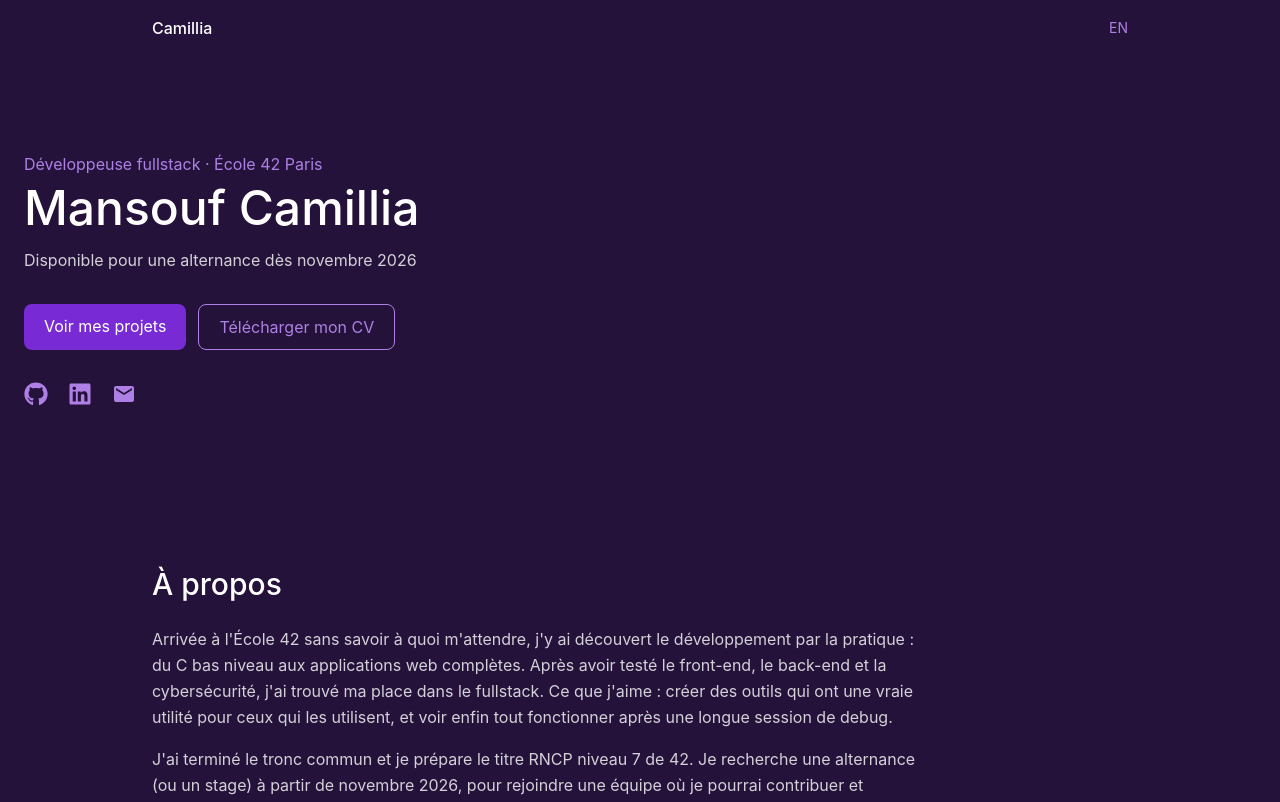
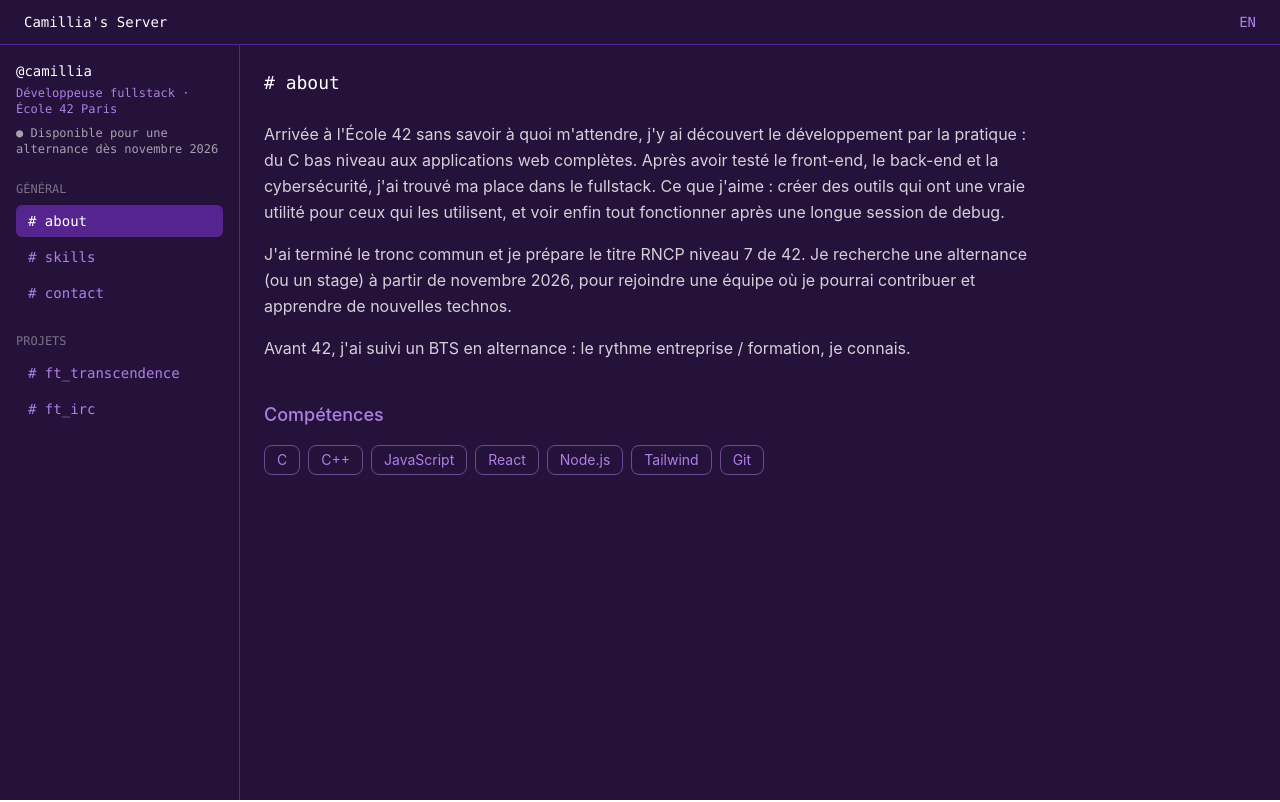
Before and after one commit to Camillia9/Portfolio, a React app: page / in a window 1280 px wide. Shown: the top 802 px of the page. Built offline with nearby package versions, Linux system fonts and the light colour scheme; the HTML template or start-up script is replaced by a standard one.

Commit message:
Page About + responsive

```diff
--- a/src/App.jsx
+++ b/src/App.jsx
@@ -1,15 +1,33 @@
-import { Navbar } from './components/Navbar'
-import { Hero } from './components/Hero'
+import { useState } from 'react'
+import Navbar from './components/Navbar'
+import Sidebar from './components/Sidebar'
 import About from './components/About'
+import MobileChannels from './components/MobileChannels'
 
-function App() {
+export default function App() {
+  const [activeChannel, setActiveChannel] = useState('about')
+
   return (
-    <div className='min-h-screen bg-night'>
+    <div className="min-h-screen bg-night flex flex-col">
       <Navbar />
-      <Hero />
-      <About />
+      <div className="flex flex-col md:flex-row flex-1">
+        <Sidebar
+          activeChannel={activeChannel}
+          onSelect={setActiveChannel}
+        />
+        <MobileChannels
+          activeChannel={activeChannel}
+          onSelect={setActiveChannel}
+        />
+        <main className="flex-1 p-4 md:p-6">
+          <h2 className='font-mono text-white text-lg'># {activeChannel}</h2>
+          {activeChannel === 'about' ? (
+            <About />
+          ) : (
+            <p className='text-white/60 mt-4'>Bientot...</p>
+          )}
+        </main>
+      </div>
     </div>
   )
 }
-
-export default App
--- a/src/components/About.jsx
+++ b/src/components/About.jsx
@@ -5,8 +5,7 @@ export default function About() {
   const { t } = useTranslation()
 
   return (
-    <section id="about" className="max-w-5xl mx-auto px-6 py-16">
-      <h2 className="text-white text-3xl font-medium">{t('about.title')}</h2>
+    <section id="about" className="mt-6 max-w-3xl">
 
       <div className="mt-6 space-y-4 text-white/80 leading-relaxed max-w-3xl">
         <p>{t('about.p1')}</p>
--- /dev/null
+++ b/src/components/ChannelButton.jsx
@@ -0,0 +1,14 @@
+export default function ChannelButton({ id, activeChannel, onSelect, className = '' }) {
+  const isActive = activeChannel === id
+
+  return (
+    <button
+      onClick={() => onSelect(id)}
+      className={`text-left px-3 py-1.5 rounded-md transition-colors ${
+        isActive ? 'bg-card text-white' : 'text-lavender hover:bg-card/40'
+      } ${className}`}
+    >
+      # {id}
+    </button>
+  )
+}
--- /dev/null
+++ b/src/components/MobileChannels.jsx
@@ -0,0 +1,25 @@
+import { useTranslation } from "react-i18next";
+import ChannelButton from "./ChannelButton"
+import { channels } from "../data/channels";
+
+export default function MobileChannels({ activeChannel, onSelect }) {
+	const { t } = useTranslation()
+	const allChannels = [...channels.general, ...channels.projects]
+
+	return(
+		<div className="md:hidden border-b border-card font-mono text-sm">
+			<p className="text-white/60 text-xs px-4 pt-3">● {t('hero.status')}</p>
+			<div className="flex gap-2 overflow-x-auto px-4 py-3">
+				{allChannels.map((id) => (
+					<ChannelButton
+						key={id}
+						id={id}
+						activeChannel={activeChannel}
+						onSelect={onSelect}
+						className="shrink-0"
+					/>
+				))}
+			</div>
+		</div>
+	)
+}
--- a/src/components/Navbar.jsx
+++ b/src/components/Navbar.jsx
@@ -1,12 +1,12 @@
 import { useTranslation } from 'react-i18next'
 
-export function Navbar() {
+export default function Navbar() {
   const { i18n } = useTranslation()
   const toggleLanguage = () => i18n.changeLanguage(i18n.language === 'fr' ? 'en' : 'fr')
 
   return (
-	<nav className='flex justify-between items-center px-6 py-4 max-w-5xl mx-auto'>
-	  <span className='text-white font-medium'>Camillia</span>
+	<nav className='  flex justify-between items-center px-6 py-3 border-b border-card font-mono text-sm'>
+	  <span className='text-white font-medium'>Camillia's Server</span>
 	  <button
 		onClick={toggleLanguage}
 		className='text-lavender text-sm'
--- /dev/null
+++ b/src/components/Sidebar.jsx
@@ -0,0 +1,38 @@
+import { useTranslation } from 'react-i18next'
+import { channels } from '../data/channels'
+import ChannelButton from './ChannelButton'
+
+function ChannelGroup({ title, ids, activeChannel, onSelect }) {
+  return (
+    <div className="mt-6">
+      <p className="text-white/40 text-xs uppercase mb-2">{title}</p>
+      <ul className="space-y-1">
+        {ids.map((id) => (
+          <li key={id}>
+            <ChannelButton
+              id={id}
+              activeChannel={activeChannel}
+              onSelect={onSelect}
+              className="w-full"
+            />
+          </li>
+        ))}
+      </ul>
+    </div>
+  )
+}
+
+export default function Sidebar({ activeChannel, onSelect }) {
+  const { t } = useTranslation()
+
+  return (
+   <aside className="hidden md:block w-60 shrink-0 border-r border-card p-4 font-mono text-sm">
+      <p className="text-white font-medium">@camillia</p>
+      <p className="text-lavender text-xs mt-1">{t('hero.role')}</p>
+      <p className="text-white/60 text-xs mt-2">● {t('hero.status')}</p>
+
+      <ChannelGroup title={t('sidebar.general')} ids={channels.general} activeChannel={activeChannel} onSelect={onSelect} />
+      <ChannelGroup title={t('sidebar.projects')} ids={channels.projects} activeChannel={activeChannel} onSelect={onSelect} />
+    </aside>
+  )
+}
--- /dev/null
+++ b/src/data/channels.js
@@ -0,0 +1,4 @@
+export const channels = {
+  general: ['about', 'skills', 'contact'],
+  projects: ['ft_transcendence', 'ft_irc'],
+}
--- a/src/locales/en.json
+++ b/src/locales/en.json
@@ -1,10 +1,16 @@
 {
+  "sidebar": {
+    "general": "General",
+    "projects": "Projects"
+  },
+
   "hero": {
     "role": "Full-stack Developer · École 42 Paris",
     "status": "Available for a work-study position starting in November 2026",
     "ctaProjects": "View my projects",
     "ctaCv": "Download my CV"
   },
+
   "about": {
     "title": "About me",
     "p1": "I joined École 42 without knowing what to expect, and I discovered software development through hands-on practice, from low-level C programming to complete web applications. After exploring both front-end and back-end development, I found my place in full-stack work. What I love is building tools that are truly useful to the people who use them, and finally seeing everything work after a long debugging session.",
--- a/src/locales/fr.json
+++ b/src/locales/fr.json
@@ -1,10 +1,16 @@
 {
+  "sidebar": {
+    "general": "Général",
+    "projects": "Projets"
+  },
+
   "hero": {
     "role": "Développeuse fullstack · École 42 Paris",
     "status": "Disponible pour une alternance dès novembre 2026",
     "ctaProjects": "Voir mes projets",
     "ctaCv": "Télécharger mon CV"
   },
+
   "about": {
     "title": "À propos",
     "p1": "Arrivée à l'École 42 sans savoir à quoi m'attendre, j'y ai découvert le développement par la pratique : du C bas niveau aux applications web complètes. Après avoir testé le front-end, le back-end et la cybersécurité, j'ai trouvé ma place dans le fullstack. Ce que j'aime : créer des outils qui ont une vraie utilité pour ceux qui les utilisent, et voir enfin tout fonctionner après une longue session de debug.",
```
Also changed, not shown: 1 other file (tests, documents, lock files or other folders).
